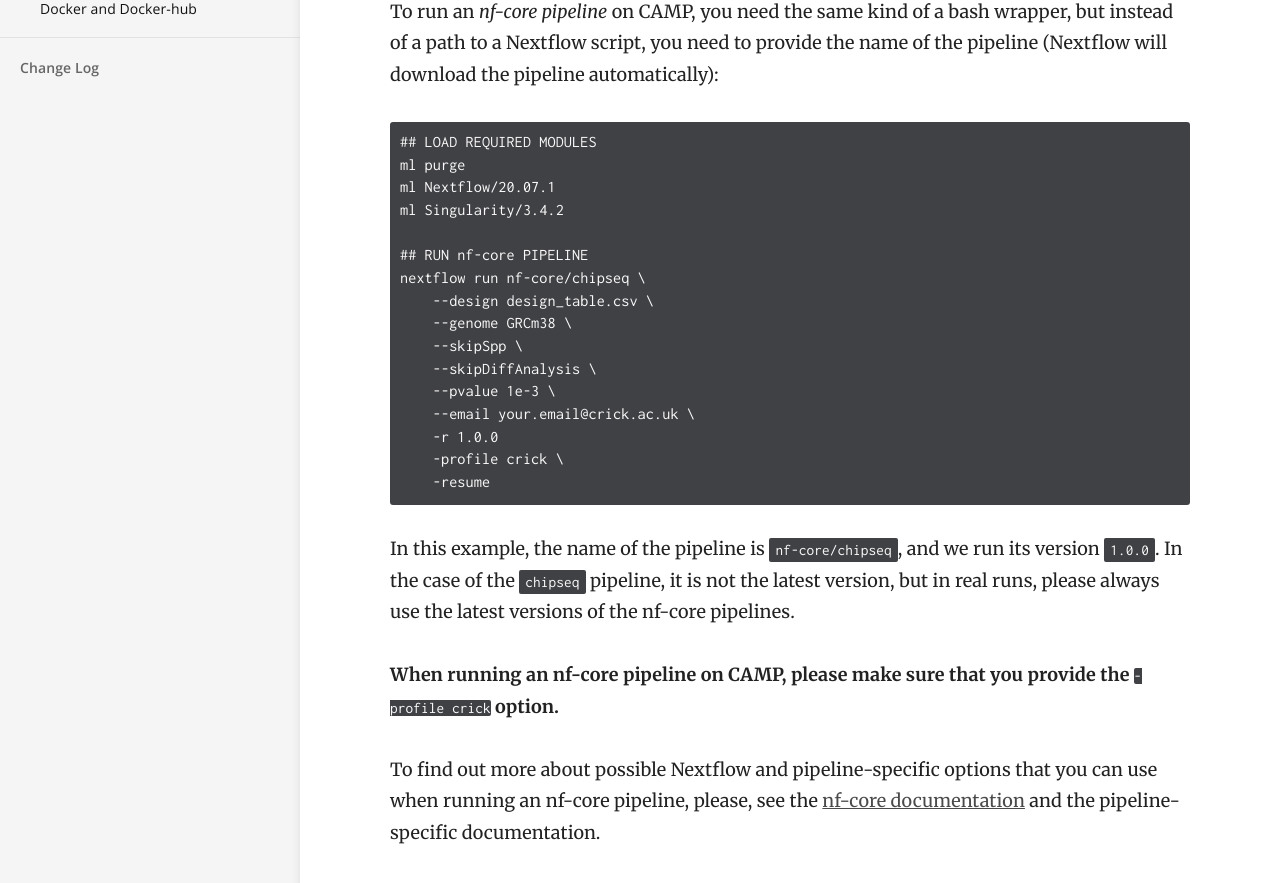
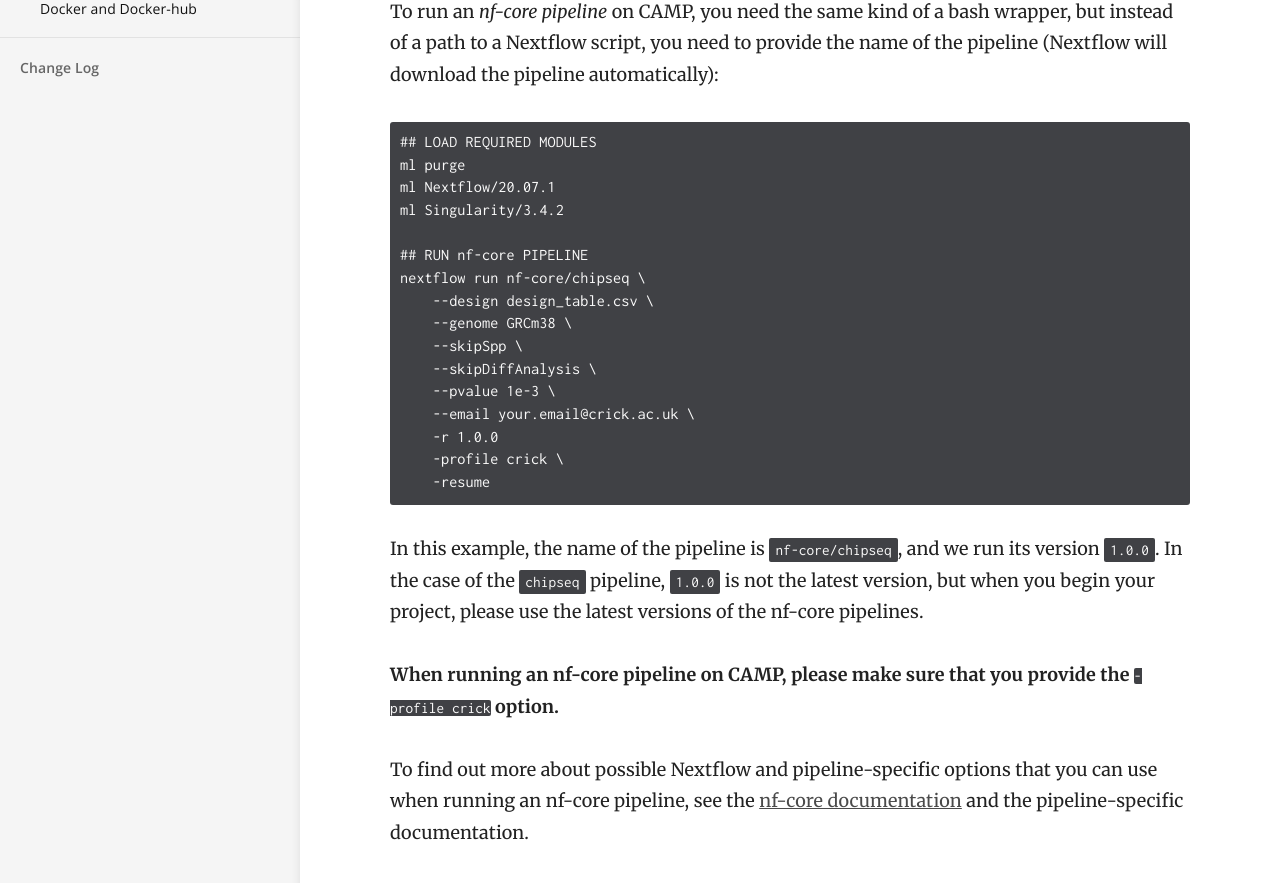
Before and after one commit to luslab/luslab.github.io, a Jekyll site: the page built from _docs/CAMP/running_nextflow.md, in a window 1280 px wide and 900 px high, scrolled down 1141 px. Shown: the top 883 px of the window. Built offline with Jekyll 4.4.1, drawn with Linux system fonts in a browser that asks for light colours.

Commit message:
Corrected for readability and meaning

````diff
--- a/_docs/CAMP/running_nextflow.md
+++ b/_docs/CAMP/running_nextflow.md
@@ -47,8 +47,8 @@ nextflow run nf-core/chipseq \
     -resume
 ```
 
-In this example, the name of the pipeline is `nf-core/chipseq`, and we run its version `1.0.0`. In the case of the `chipseq` pipeline, it is not the latest version, but in real runs, please always use the latest versions of the nf-core pipelines.
+In this example, the name of the pipeline is `nf-core/chipseq`, and we run its version `1.0.0`. In the case of the `chipseq` pipeline, `1.0.0` is not the latest version, but when you begin your project, please use the latest versions of the nf-core pipelines.
 
 **When running an nf-core pipeline on CAMP, please make sure that you provide the `-profile crick` option.**
 
-To find out more about possible Nextflow and pipeline-specific options that you can use when running an nf-core pipeline, please, see the [nf-core documentation](https://nf-co.re/usage/introduction) and the pipeline-specific documentation.
+To find out more about possible Nextflow and pipeline-specific options that you can use when running an nf-core pipeline, see the [nf-core documentation](https://nf-co.re/usage/introduction) and the pipeline-specific documentation.
````
